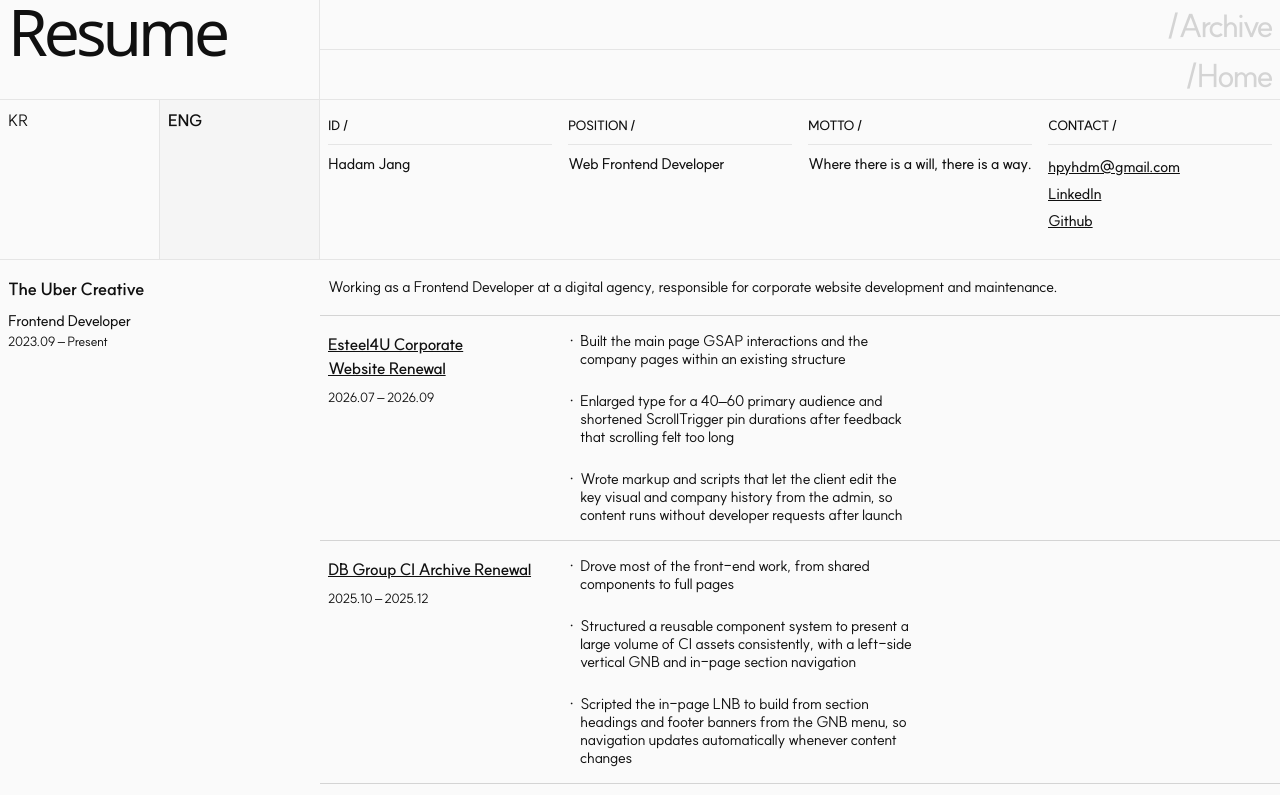
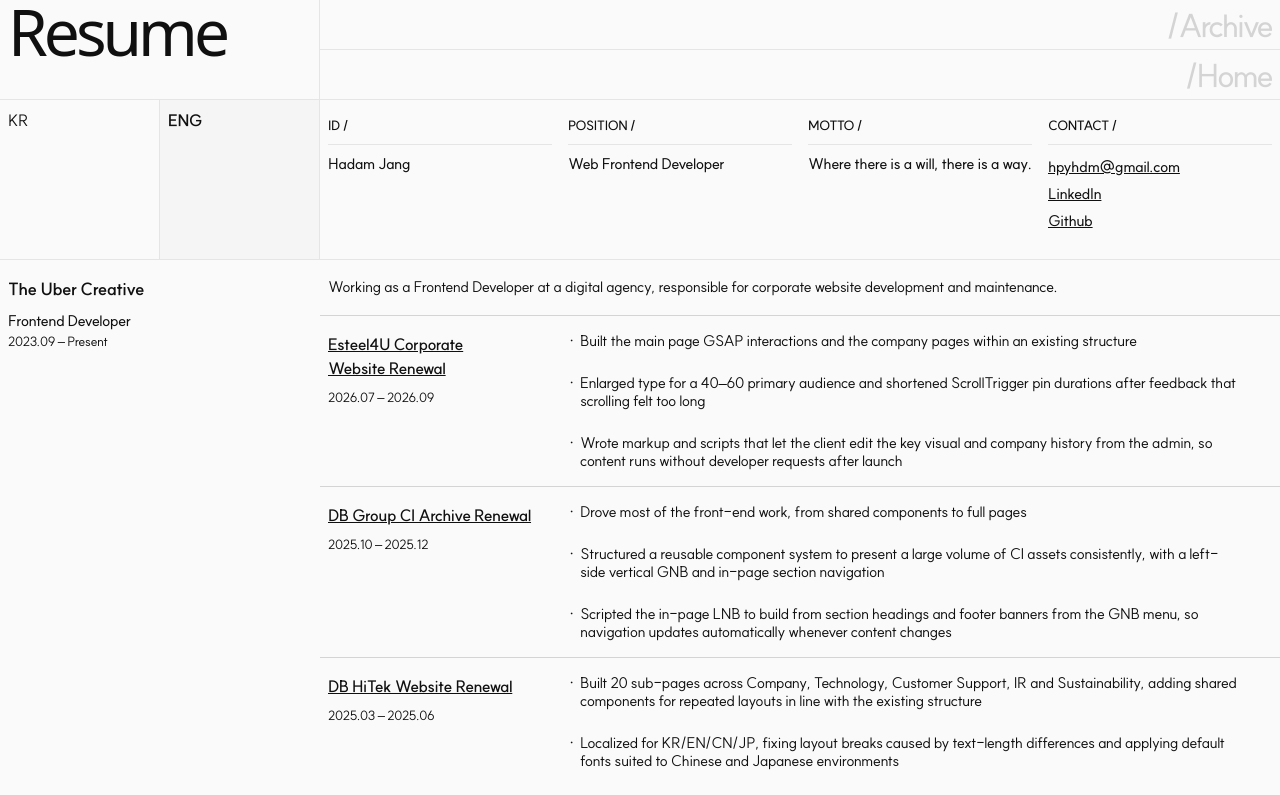
Before and after one commit to hpyhdm/hpyhdm, a Next.js app: page /resume in a window 1280 px wide. Shown: the top 795 px of the page. Built offline with nearby package versions, Linux system fonts and the light colour scheme; a web font is replaced by a local one.

Commit message:
feat(resume): refine project row layout and readability

```diff
--- a/src/components/Career/ProjectRow.module.scss
+++ b/src/components/Career/ProjectRow.module.scss
@@ -42,7 +42,7 @@
 
   li {
     position: relative;
-    width: 50%;
+    max-width: 72ch; // comfortable line length / 읽기 편한 한 줄 길이
     padding-left: 12px;
     font-size: 15px;
     line-height: 1.2;
@@ -58,10 +58,4 @@
       left: 0;
     }
   }
-
-  @include media(false, tablet) {
-    li {
-      width: 100%;
-    }
-  }
 }
```
